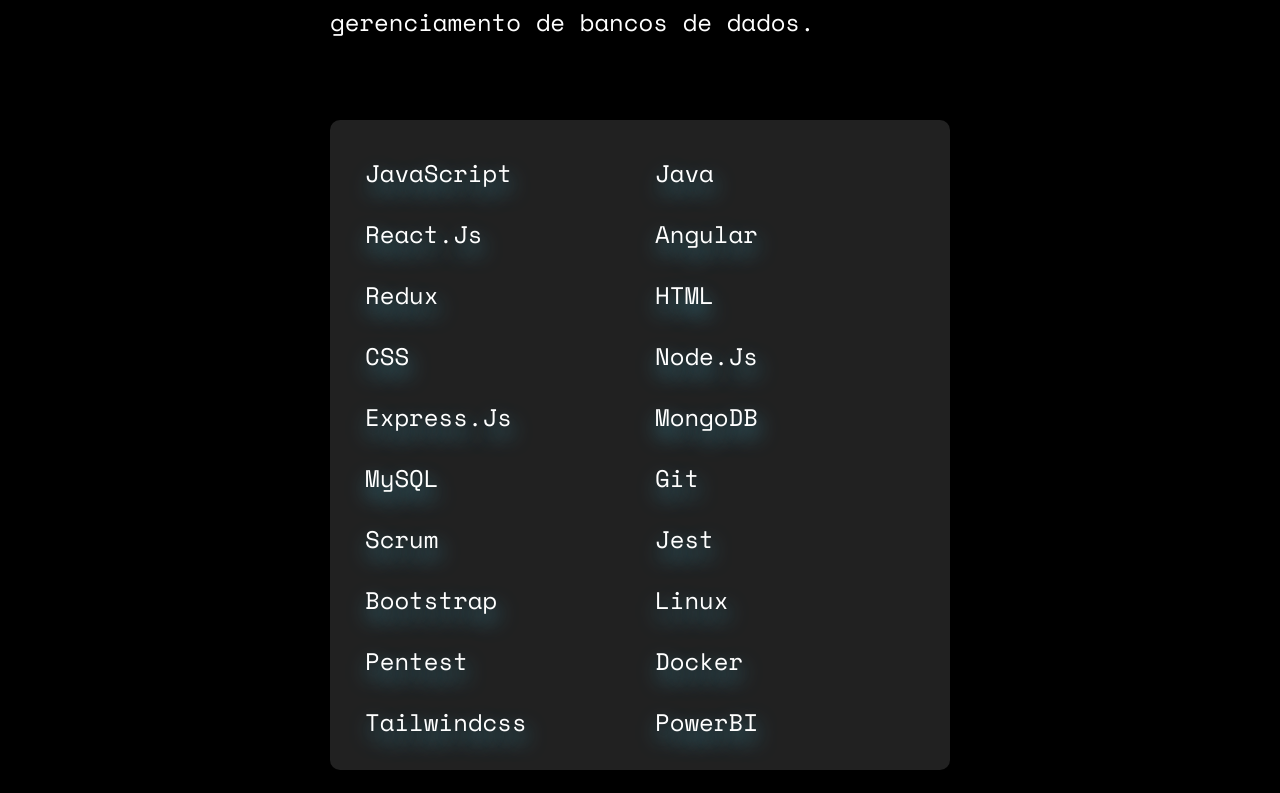
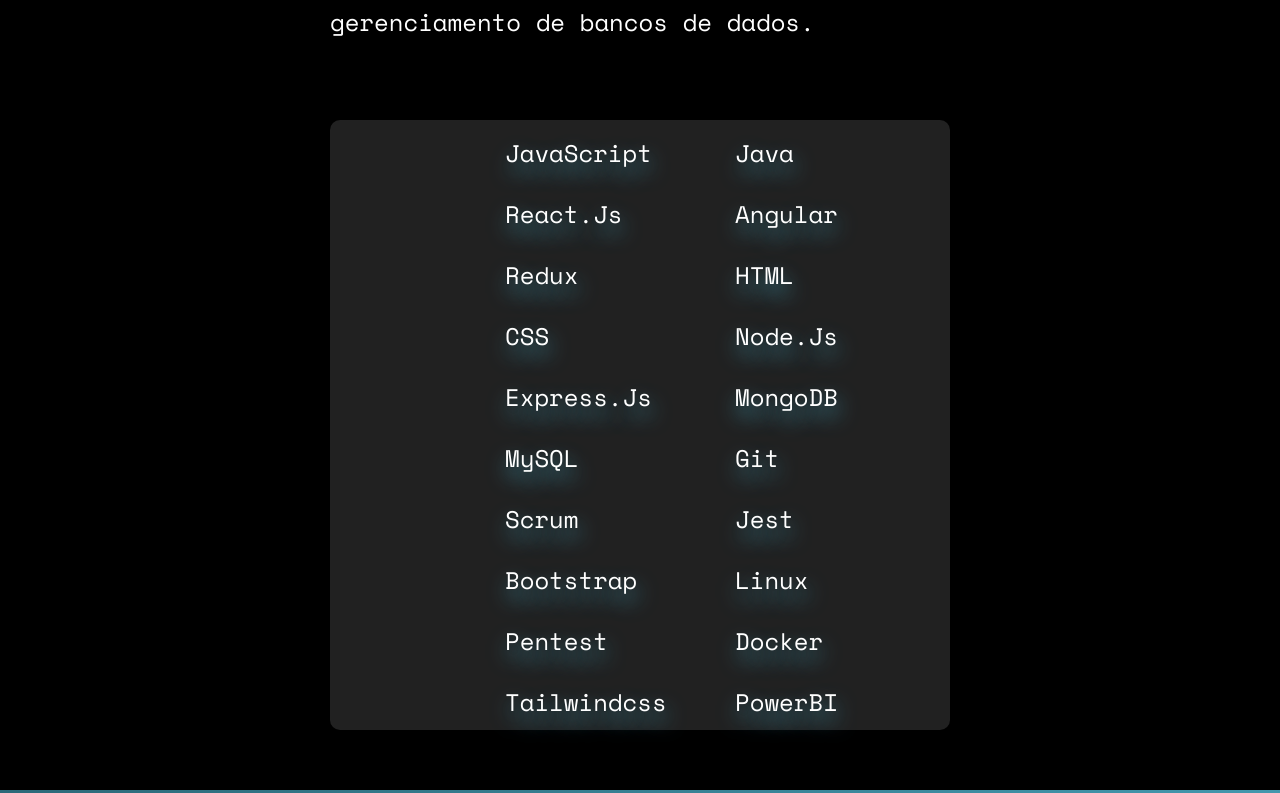
Before and after one commit to wesley-tuschi/wesley-tuschi-portfolio, a React (Create React App) app: page / in a window 1280 px wide. Shown: the part 5067-5860 px from the top of the page. Built offline with nearby package versions, Linux system fonts and the light colour scheme; a web font is replaced by a local one.

Commit message:
fix tec list

```diff
--- a/src/styles/Habilidades.css
+++ b/src/styles/Habilidades.css
@@ -87,6 +87,19 @@
   border-radius: 10px;
 
 }
+@media (min-width: 768px) {
+  .skills-list {
+ margin-left: 25%;
+    margin-right: 25%;
+    margin-top: 10vh;
+    margin-bottom: 5h;
+  }
+
+  .skills-tec {
+    font-size: 24px;
+    padding: 10px;
+  }
+}
 
 @media (min-width: 1024px) {
   .background-habilidades {
@@ -125,6 +138,6 @@
     margin-right: 25%;
     margin-top: 10vh;
     margin-bottom: 5h;
-    padding: 20px;
+    padding-left: 10em;
   }
 }
```
